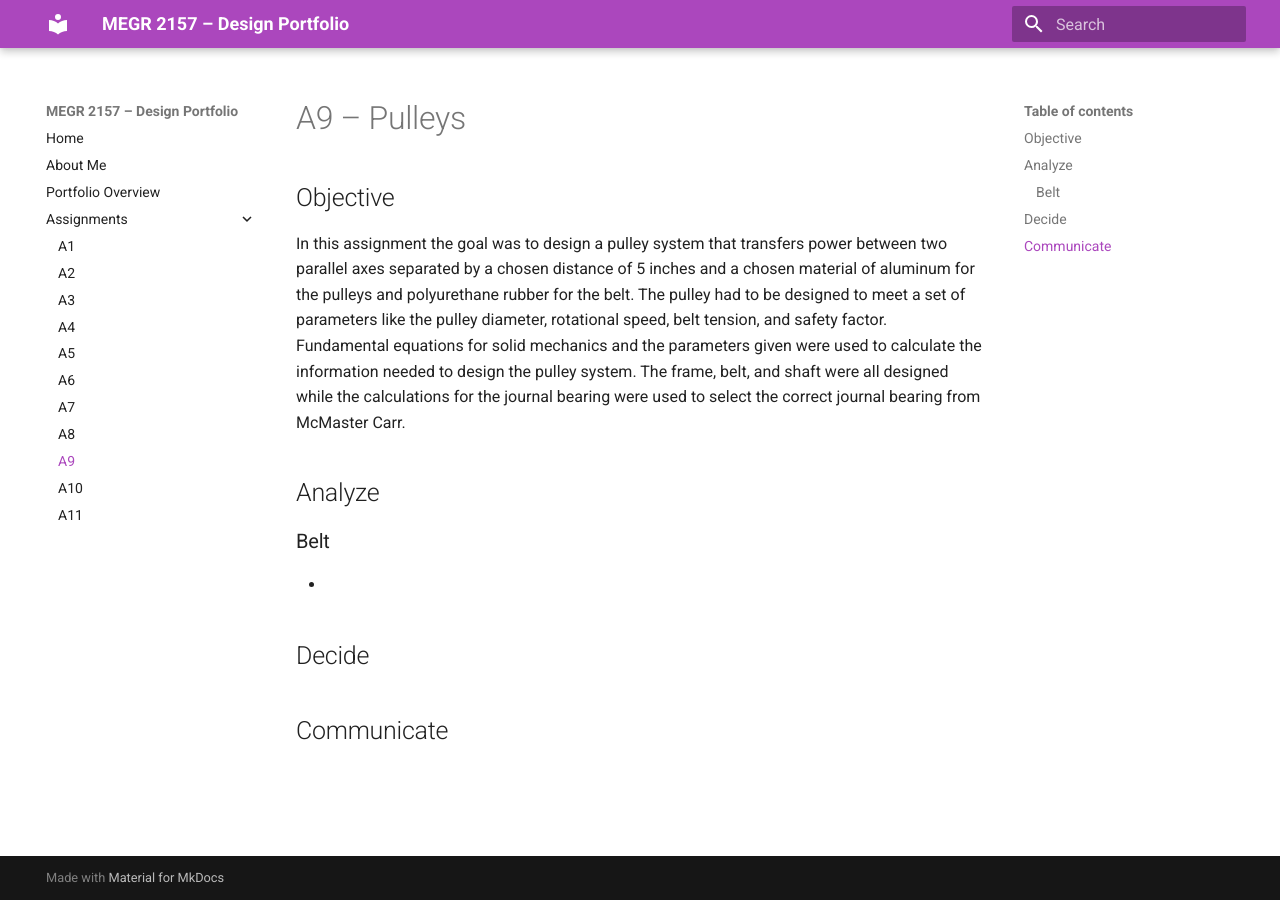
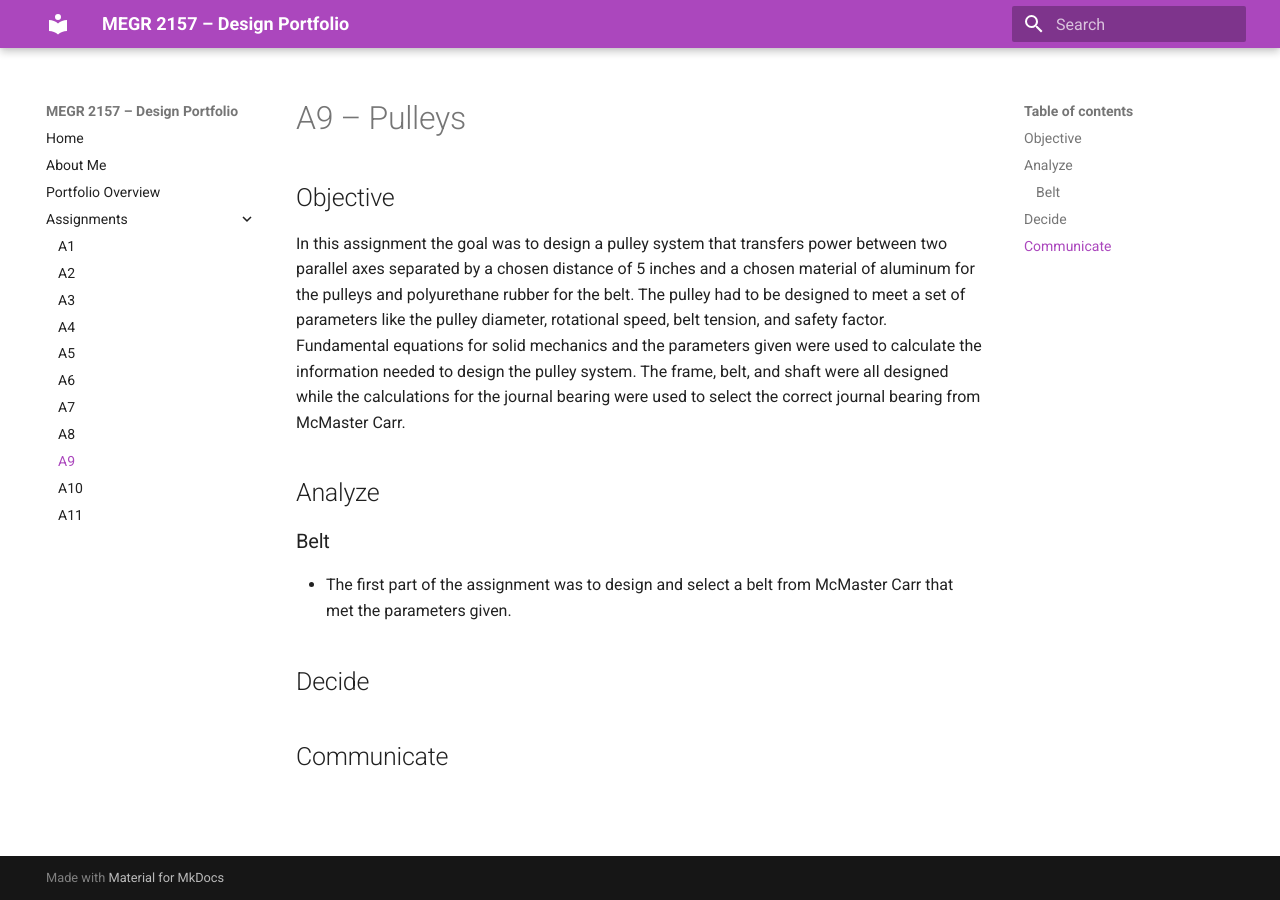
Before and after one commit to fpournia-png/megr2157-portfolio, an MkDocs documentation site: the page built from docs/assignments/A09/index.md, in a window 1280 px wide. Built offline with MkDocs 1.6.1 and Material for MkDocs 9.7.7, drawn with Linux system fonts in a browser that asks for light colours.

Commit message:
Update index.md with belt selection details
Added a description of the first part of the assignment regarding belt selection.

```diff
--- a/docs/assignments/A09/index.md
+++ b/docs/assignments/A09/index.md
@@ -6,7 +6,7 @@ In this assignment the goal was to design a pulley system that transfers power b
 ## Analyze
 
 ### Belt
-*
+* The first part of the assignment was to design and select a belt from McMaster Carr that met the parameters given.
 
 ## Decide
 
```
